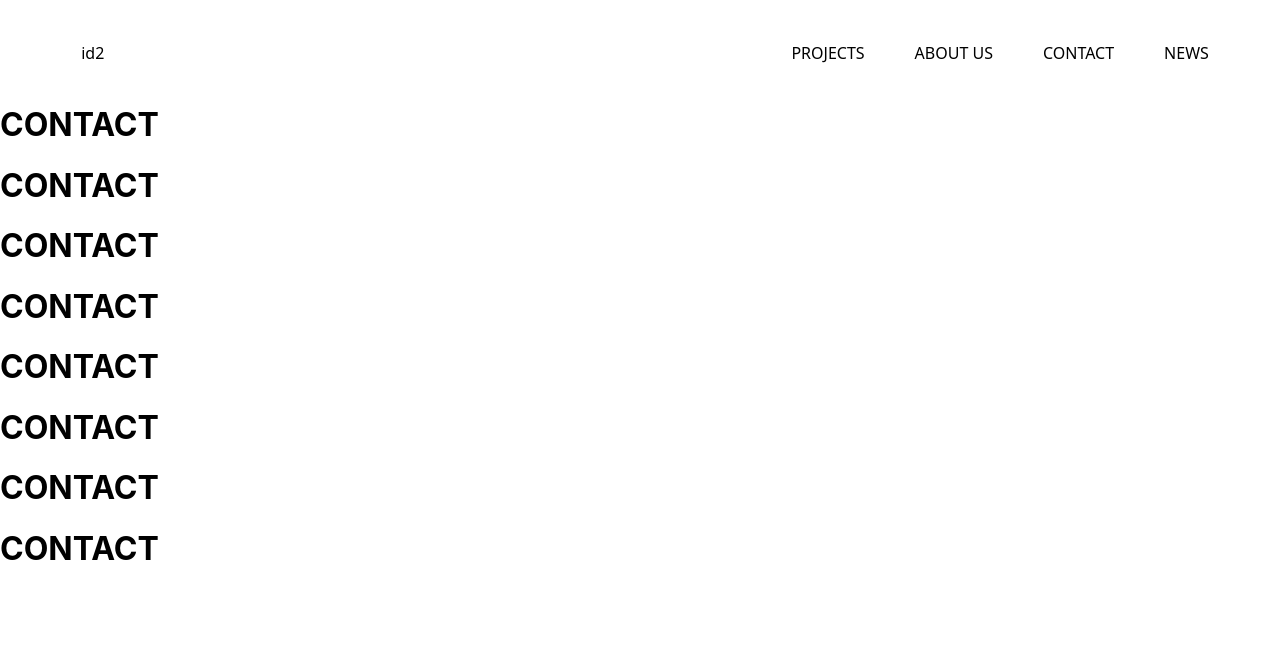
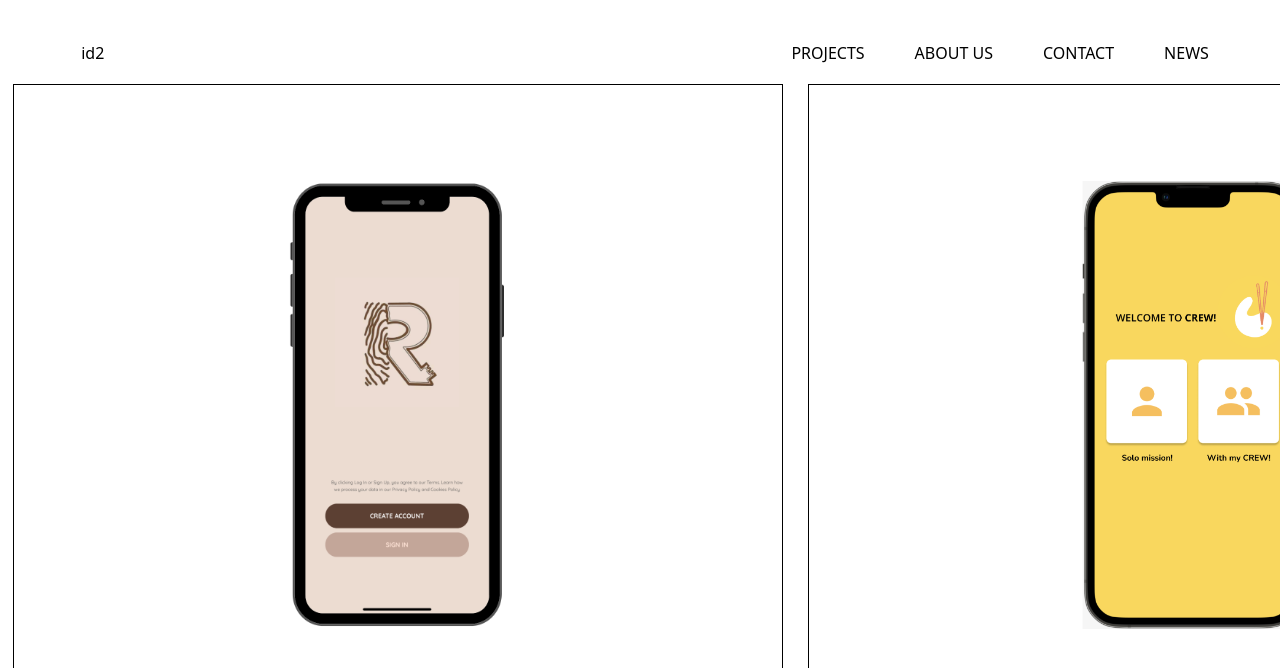
Before and after one commit to cokim5/id2-website, a React (Create React App) app: page /contact in a window 1280 px wide. Shown: the top 668 px of the page. Built offline with nearby package versions, Linux system fonts and the light colour scheme.

Commit message:
image carousel partially done

```diff
--- a/src/Pages/Contact/index.js
+++ b/src/Pages/Contact/index.js
@@ -1,14 +1,109 @@
+import React, { useEffect, useState } from 'react';
+
+import styles from './index.module.scss';
+
+import crewImage from '../../assets/crew.png'
+import jerichoImage from '../../assets/jericho.png'
+import redwoodImage from '../../assets/redwood.png'
+
 const Contact = () => {
+
+    const data = [
+        { name: 'Welcome to our Projects!', category: 'mobile', image: redwoodImage },
+        { name: 'CREW!', category: 'mobile', image: crewImage, description: "Our first ever official mobile app, the inception of iD2. We saw a real problem, and we fixed it." },
+        { name: 'jericho', category: 'desktop', image: jerichoImage },
+        { name: 'Redwood', category: 'mobile', image: redwoodImage },
+    ]
+
+    const [visibleItem, setVisibleItem] = useState(null);
+    let scrollTimeout = null;
+
+
+    const handleScroll = () => {
+        clearTimeout(scrollTimeout);
+        scrollTimeout = setTimeout(() => {
+            const container = document.querySelector(`.${styles.container}`);
+            if (container) {
+                const middleViewport = window.innerWidth / 2;
+                console.log('test1');
+                console.log(middleViewport);
+                console.log('test2');
+                const items = Array.from(container.children);
+                console.log(items);
+                console.log('test3');
+
+                let index = 0;
+                for (const item of items) {
+                    const rect = item.getBoundingClientRect();
+                    console.log('rect ' + index + ' ' + rect);
+                    const itemCenter = (rect.left + rect.right) / 2;
+                    console.log('left ' + index + ': ' + rect.left + 'right ' + index + ': ' + rect.right);
+                    console.log('itemCenter ' + index + ' ' + itemCenter);
+                    if (itemCenter >= middleViewport - rect.width / 2 && itemCenter <= middleViewport + rect.width / 2) {
+                        if (visibleItem != item.getAttribute('data-index')) {
+                            setVisibleItem(item.getAttribute('data-index'));
+                            console.log('index: ' + item.getAttribute('data-index'));
+                        }
+                        break;
+                    }
+                }
+            }
+        }, 100);
+    };
+
+    const handleImageClick = (index) => {
+
+        const container = document.querySelector(`.${styles.container}`);
+        const item = container.children[index];
+
+        if (item) {
+            item.scrollIntoView({
+                behavior: 'smooth',
+                block: 'center', // Scroll to the center of the container
+            });
+        }
+
+    }
+
+    useEffect(() => {
+        const container = document.querySelector(`.${styles.container}`);
+        if (container) {
+            container.addEventListener('scroll', handleScroll);
+        }
+
+        return () => {
+            if (container) {
+                container.removeEventListener('scroll', handleScroll);
+            }
+        };
+    }, []);
+
     return (
-        <div>
-            <h1>CONTACT</h1>
-            <h1>CONTACT</h1>
-            <h1>CONTACT</h1>
-            <h1>CONTACT</h1>
-            <h1>CONTACT</h1>
-            <h1>CONTACT</h1>
-            <h1>CONTACT</h1>
-            <h1>CONTACT</h1>
+
+
+        <div className={styles.container}>
+            {data.map((item, index) => (
+
+                <div
+                    key={index}
+                    data-index={index} // Store the index in data-index attribute
+                    className={
+                        item.category === 'desktop'
+                            ? styles.desktopItem
+                            : styles.mobileItem
+                    }
+                >
+                    <img
+                        src={item.image}
+                        alt={item.name}
+                        className={item.category === 'desktop' ? styles.desktopImage : styles.mobileImage}
+                        style={{ transform: `scale(${visibleItem == index ? 1 : 0.8}) translateX(${visibleItem == index ? '-10vw' : '0'})` }}
+                    />
+                    <span className={visibleItem == index ? styles.visibleText : styles.hiddenText}>
+                        {item.name}
+                    </span>
+                </div>
+            ))}
         </div>
     )
 }
--- a/src/Pages/Contact/index.module.scss
+++ b/src/Pages/Contact/index.module.scss
@@ -0,0 +1,110 @@
+.container {
+    display: flex;
+    flex-direction: row;
+    overflow-x: auto;
+    scroll-snap-type: x mandatory;
+    /* Enable horizontal snap scrolling */
+    /* Add padding to account for margin */
+    justify-content: flex-start;
+    scroll-padding-left: 15vw;
+    scroll-padding-right: 15vw;
+    -ms-overflow-style: none;  /* IE and Edge */
+    scrollbar-width: none;  /* Firefox */
+}
+
+.container::-webkit-scrollbar {
+    display: none;
+  }
+
+.mobileItem {
+    border: 1px solid black;
+    min-width: 60vw;
+    /* Use min-width to allow items to grow */
+    max-width: 60vw;
+    height: 80vh;
+    scroll-snap-align: start;
+    /* Snap items to the start of the container */
+    margin-right: 1vw;
+    margin-left: 1vw;
+    /* Add some spacing between the items */
+    display: flex;
+    flex-direction: row;
+    /* Stack text and image horizontally */
+    justify-content: center;
+    /* Vertically center content */
+    align-items: center;
+    /* Horizontally center content */
+    position: relative;
+    /* Needed for absolute positioning of the text */
+}
+
+.desktopItem {
+    border: 1px solid black;
+    min-width: 70vw;
+    /* Use min-width to allow items to grow */
+    max-width: 70vw;
+    height: 80vh;
+    scroll-snap-align: start;
+    /* Snap items to the start of the container */
+    margin-right: 1vw;
+    margin-left: 1vw;
+    /* Add some spacing between the items */
+    display: flex;
+    flex-direction: row;
+    /* Stack text and image horizontally */
+    justify-content: center;
+    /* Vertically center content */
+    align-items: center;
+    /* Horizontally center content */
+    position: relative;
+    /* Needed for absolute positioning of the text */
+}
+
+
+
+.mobileImage {
+    max-height: 70vh;
+    // width: auto;
+    max-width: 50vw;
+    aspect-ratio: 1 / 2.03;
+    transition: transform 1s ease, translateX 1s ease;
+    cursor: url('../../assets/cursor.png'), pointer;
+}
+
+.desktopImage {
+    max-height: 60vh;
+    // width: auto;
+    max-width: 50vw;
+    aspect-ratio: 2 / 1.16;
+    transition: transform 1s ease, translateX 1s ease;
+    cursor: url('../../assets/cursor.png'), pointer;
+}
+
+
+.visibleText {
+    position: absolute;
+    bottom: 40vh;
+    right: 10vw;
+    font-size: 20px;
+    background-color: rgba(255, 255, 255, 0.8);
+    padding: 5px;
+    text-align: center;
+    transition: opacity 1s ease, transform 1s ease; /* Add transition for opacity and transform */
+    opacity: 1;
+    transform: translateY(-20px); /* Move the text downward initially */
+    display: block;
+}
+
+.hiddenText {
+    position: absolute;
+    bottom: 40vh;
+    right: 10vw;
+    font-size: 20px;
+    background-color: rgba(255, 255, 255, 0.8);
+    padding: 5px;
+    text-align: center;
+    transition: opacity 1s ease, transform 1s ease; /* Add transition for opacity and transform */
+    display: block;
+    opacity: 0;
+    transform: translateY(0px); /* Move the text downward initially */
+}
--- a/src/Pages/Home/index.js
+++ b/src/Pages/Home/index.js
@@ -17,7 +17,6 @@ import styles from './index.module.scss'
 function index() {
     return (
         <div className={styles.wrapper}>
-
           <Swiper
             effect={'coverflow'}
             grabCursor={true}
```
Also changed, not shown: src/Components/Carousel/index.js (added, +9 -0 lines), src/Components/Carousel/index.module.scss (added), src/assets/cursor.png (added).
